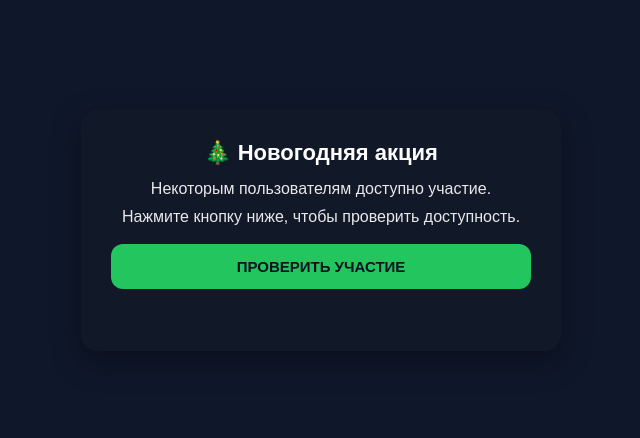
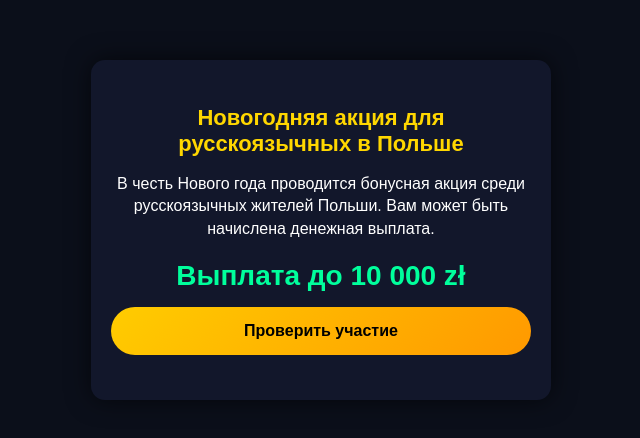
Before and after one commit to kresan2002-svg/newyear-check, a plain HTML site: page index.html in a window 1280 px wide. Shown: the part 170-608 px from the top of the page, without its empty margins (319-959 px from the left). Drawn offline with Linux system fonts and the light colour scheme.

Commit message:
Revise index.html for New Year promotion
Updated the title and improved styling for the New Year promotion page. Added new content and adjusted button functionality.

```diff
--- a/index.html
+++ b/index.html
@@ -1,86 +1,99 @@
 <!DOCTYPE html>
 <html lang="ru">
 <head>
-  <meta charset="UTF-8" />
-  <meta name="viewport" content="width=device-width, initial-scale=1.0" />
-  <title>Проверка акции</title>
+  <meta charset="UTF-8">
+  <title>Новогодняя акция</title>
+  <meta name="viewport" content="width=device-width, initial-scale=1.0">
   <style>
-    body{
-      margin:0;
+    body {
+      margin: 0;
       font-family: Arial, sans-serif;
-      background:#0f172a;
-      color:#fff;
-      display:flex;
-      align-items:center;
-      justify-content:center;
-      height:100vh;
+      background: #0b0f1a;
+      color: #fff;
+      display: flex;
+      justify-content: center;
+      align-items: center;
+      height: 100vh;
     }
-    .box{
-      text-align:center;
-      background:#111827;
-      padding:30px;
-      border-radius:16px;
-      max-width:420px;
-      width:90%;
-      box-shadow: 0 10px 30px rgba(0,0,0,.35);
+    .box {
+      background: #12172b;
+      padding: 30px 20px;
+      border-radius: 14px;
+      max-width: 420px;
+      width: 100%;
+      text-align: center;
+      box-shadow: 0 0 25px rgba(0,0,0,0.6);
     }
-    h1{ font-size:22px; margin:0 0 14px; }
-    p{ font-size:16px; opacity:.9; margin:10px 0; }
-    .btn{
-      display:block;
-      width:100%;
-      margin-top:18px;
-      padding:14px 16px;
-      border-radius:12px;
-      border:none;
-      font-weight:700;
-      cursor:pointer;
-      font-size:15px;
+    h1 {
+      font-size: 22px;
+      margin-bottom: 15px;
+      color: #ffd700;
     }
-    .btn-primary{ background:#22c55e; color:#0b1220; }
-    .btn-secondary{ background:#e2e8f0; color:#0b1220; }
-    .btn:disabled{ opacity:.6; cursor:not-allowed; }
-    .status{
-      margin-top:14px;
-      font-size:14px;
-      opacity:.9;
-      min-height:18px;
+    p {
+      font-size: 16px;
+      line-height: 1.4;
+      margin-bottom: 20px;
     }
-    .hidden{ display:none; }
+    .amount {
+      font-size: 28px;
+      font-weight: bold;
+      margin: 15px 0;
+      color: #00ff9c;
+    }
+    button {
+      background: linear-gradient(135deg, #ffcc00, #ff9900);
+      border: none;
+      border-radius: 30px;
+      padding: 15px 25px;
+      font-size: 16px;
+      font-weight: bold;
+      cursor: pointer;
+      width: 100%;
+    }
+    button:disabled {
+      background: #777;
+      cursor: not-allowed;
+    }
+    .status {
+      margin-top: 15px;
+      font-size: 14px;
+      opacity: 0.9;
+    }
   </style>
 </head>
 <body>
-  <div class="box">
-    <h1>🎄 Новогодняя акция</h1>
-    <p>Некоторым пользователям доступно участие.</p>
-    <p>Нажмите кнопку ниже, чтобы проверить доступность.</p>
 
-    <button id="checkBtn" class="btn btn-primary">ПРОВЕРИТЬ УЧАСТИЕ</button>
+<div class="box">
+  <h1>Новогодняя акция для русскоязычных в Польше</h1>
 
-    <div id="status" class="status"></div>
+  <p>
+    В честь Нового года проводится бонусная акция среди русскоязычных жителей Польши.
+    Вам может быть начислена денежная выплата.
+  </p>
 
-    <a id="goBtn" class="btn btn-secondary hidden" href="https://t.me/newyear_check" target="_blank" rel="noopener">
-      ПЕРЕЙТИ И ЗАБРАТЬ БОНУС
-    </a>
-  </div>
+  <div class="amount">Выплата до 10 000 zł</div>
 
-  <script>
-    const checkBtn = document.getElementById('checkBtn');
-    const goBtn = document.getElementById('goBtn');
-    const statusEl = document.getElementById('status');
+  <button id="checkBtn">Проверить участие</button>
 
-    checkBtn.addEventListener('click', () => {
-      checkBtn.disabled = true;
-      statusEl.textContent = 'Проверяем доступ…';
+  <div class="status" id="status"></div>
+</div>
 
-      // микро-задержка 2–4 секунды
-      const delay = 2000 + Math.floor(Math.random() * 2000);
+<script>
+  const btn = document.getElementById('checkBtn');
+  const status = document.getElementById('status');
 
+  btn.addEventListener('click', () => {
+    btn.disabled = true;
+    status.innerText = 'Проверка доступности акции...';
+
+    setTimeout(() => {
+      status.innerText = 'Подтверждение найдено. Перенаправляем...';
       setTimeout(() => {
-        statusEl.textContent = 'Доступ подтверждён ✅';
-        goBtn.classList.remove('hidden');
-      }, delay);
-    });
-  </script>
+        window.location.href = 'https://t.me/newyear_check';
+      }, 1500);
+    }, 2000);
+  });
+</script>
+
 </body>
 </html>
```
